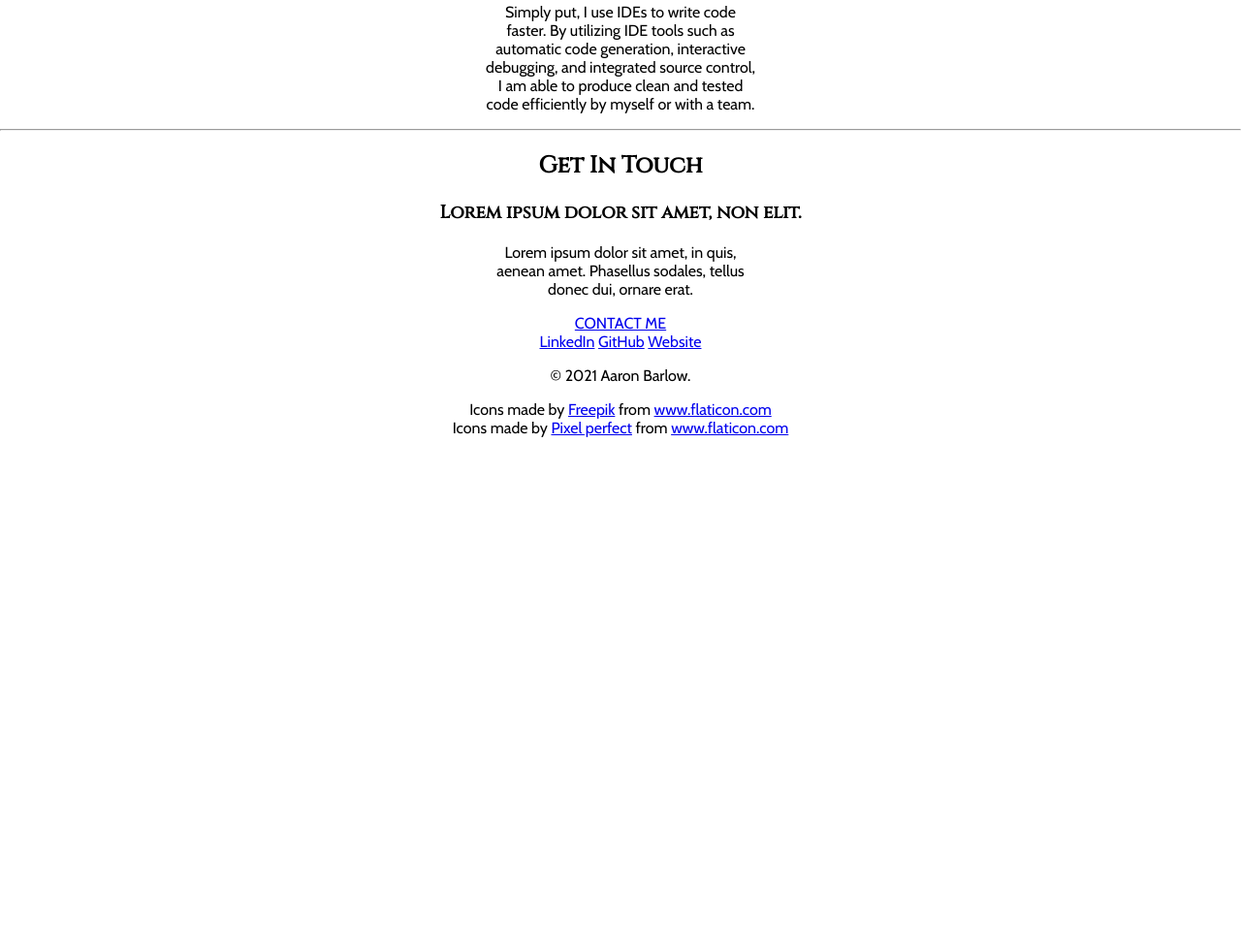
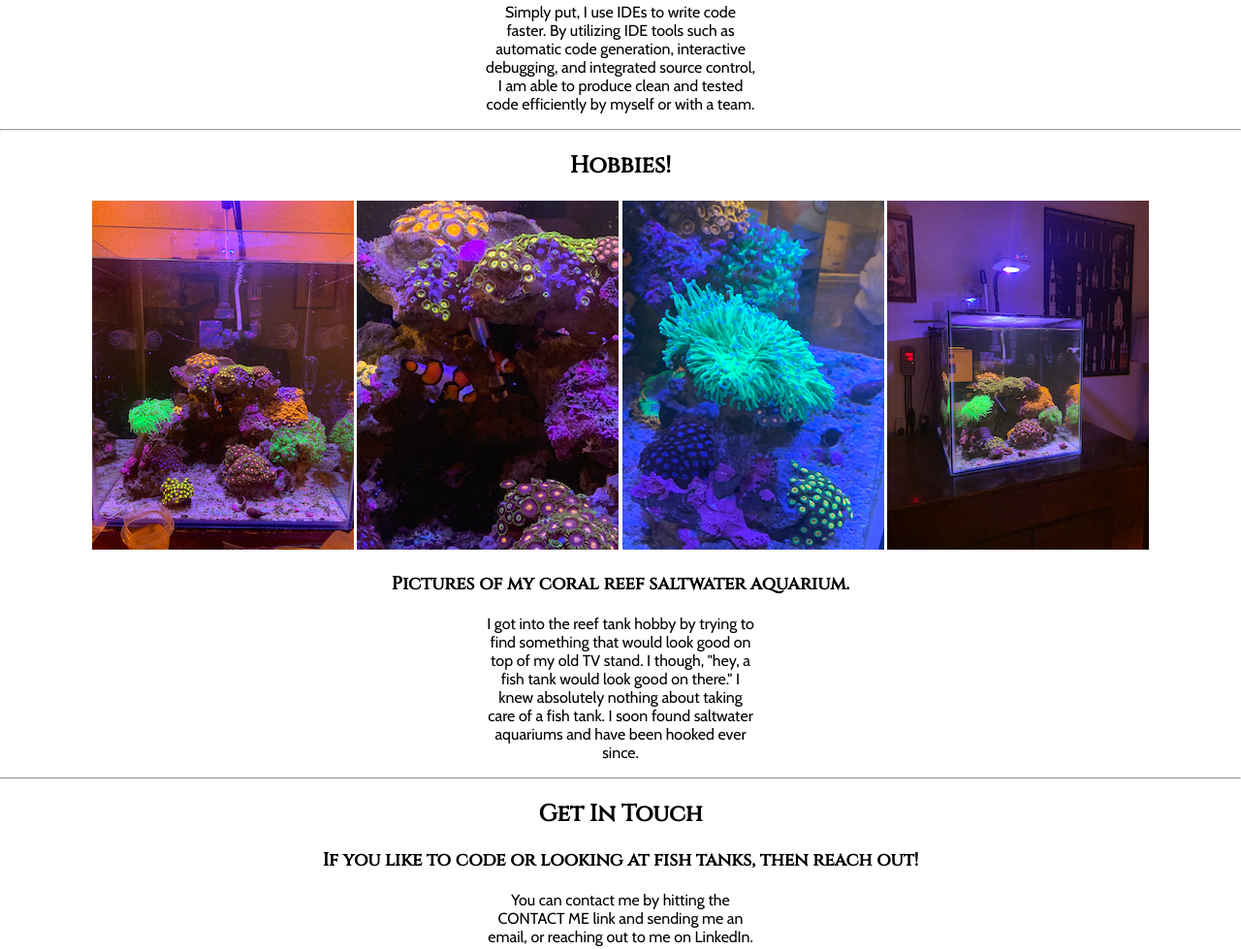
Before and after one commit to BARLOW-DEV/MyPersonalSite, a plain HTML site: page index.html in a window 1280 px wide. Shown: the part 2321-3300 px from the top of the page at 97% size. Before the commit the page ends 2772 px from the top, so only its background shows below. Drawn offline with nearby package versions, Linux system fonts and the light colour scheme.

Commit message:
Updated hobbies and contact me

```diff
--- a/index.html
+++ b/index.html
@@ -19,7 +19,7 @@
   </div>
   <div class="middle-container">
     <div class="profile">
-      <img class="Aaron"src="images/Aaron_img.jpeg" alt="Aaron-img">
+      <img class="Aaron" src="images/Aaron_img.jpeg" alt="Aaron-img">
       <h2>Hello.</h2>
       <p>I began to learn to code when I was 35 years old. Since then I have used my
         interest in technology and passion for learning new things to expand my coding and IT skillset. </p>
@@ -49,14 +49,28 @@
         <img class="xcode-img" src="images/xcode.png" alt="xcode-img">
         <img class="VSCode-img" src="images/VSCode.png" alt="VSCode-img">
         <h3>Interactive Development Environments</h3>
-          <p>Simply put, I use IDEs to write code faster. By utilizing IDE tools such as automatic code generation, interactive debugging, and integrated source control, I am able to produce clean and tested code efficiently by myself or with a team.   </p>
+        <p>Simply put, I use IDEs to write code faster. By utilizing IDE tools such as automatic code generation, interactive debugging, and integrated source control, I am able to produce clean and tested code efficiently by myself or with a team.
+        </p>
+      </div>
+      <hr>
+      <div class="hobbies">
+        <h2>Hobbies!</h2>
+        <img class="tank1" src="images/tank1.png" alt="reeftank1-img">
+        <img class="tank2" src="images/tank2.png" alt="reeftank2-img">
+        <img class="tank3" src="images/tank3.png" alt="reeftank3-img">
+        <img class="tank4" src="images/tank4.png" alt="reeftank4-img">
+        <h3>Pictures of my coral reef saltwater aquarium.</h3>
+        <p>I got into the reef tank hobby by trying to find something that would
+          look good on top of my old TV stand. I though, "hey, a fish tank would look good on there."
+          I knew absolutely nothing about taking care of a fish tank. I soon found saltwater aquariums and have
+          been hooked ever since.</p>
       </div>
     </div>
     <hr>
     <div class="contact-me">
       <h2>Get In Touch</h2>
-        <h3>Lorem ipsum dolor sit amet, non elit.</h3>
-        <p>Lorem ipsum dolor sit amet, in quis, aenean amet. Phasellus sodales, tellus donec dui, ornare erat.</p>
+      <h3>If you like to code or looking at fish tanks, then reach out!</h3>
+      <p>You can contact me by hitting the CONTACT ME link and sending me an email, or reaching out to me on LinkedIn.</p>
       <a class="btn" href="mailto:aaronreidbarlow@gmail.com">CONTACT ME</a>
     </div>
     <div class="bottom-container">
```
Also changed, not shown: images/tank1.png (added), images/tank2.png (added), images/tank3.png (added), images/tank4.png (added). Lines whose indentation alone changed are shown as unchanged.
